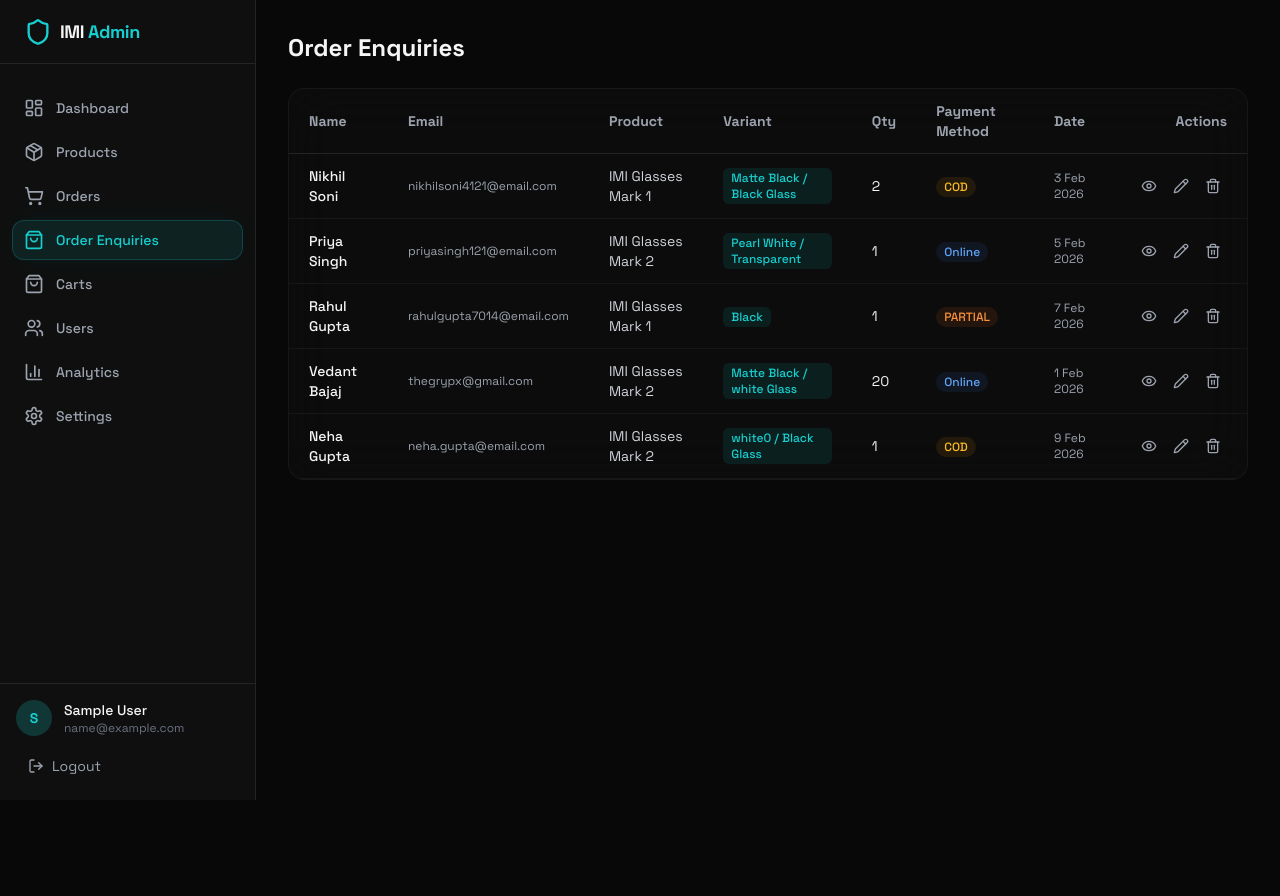
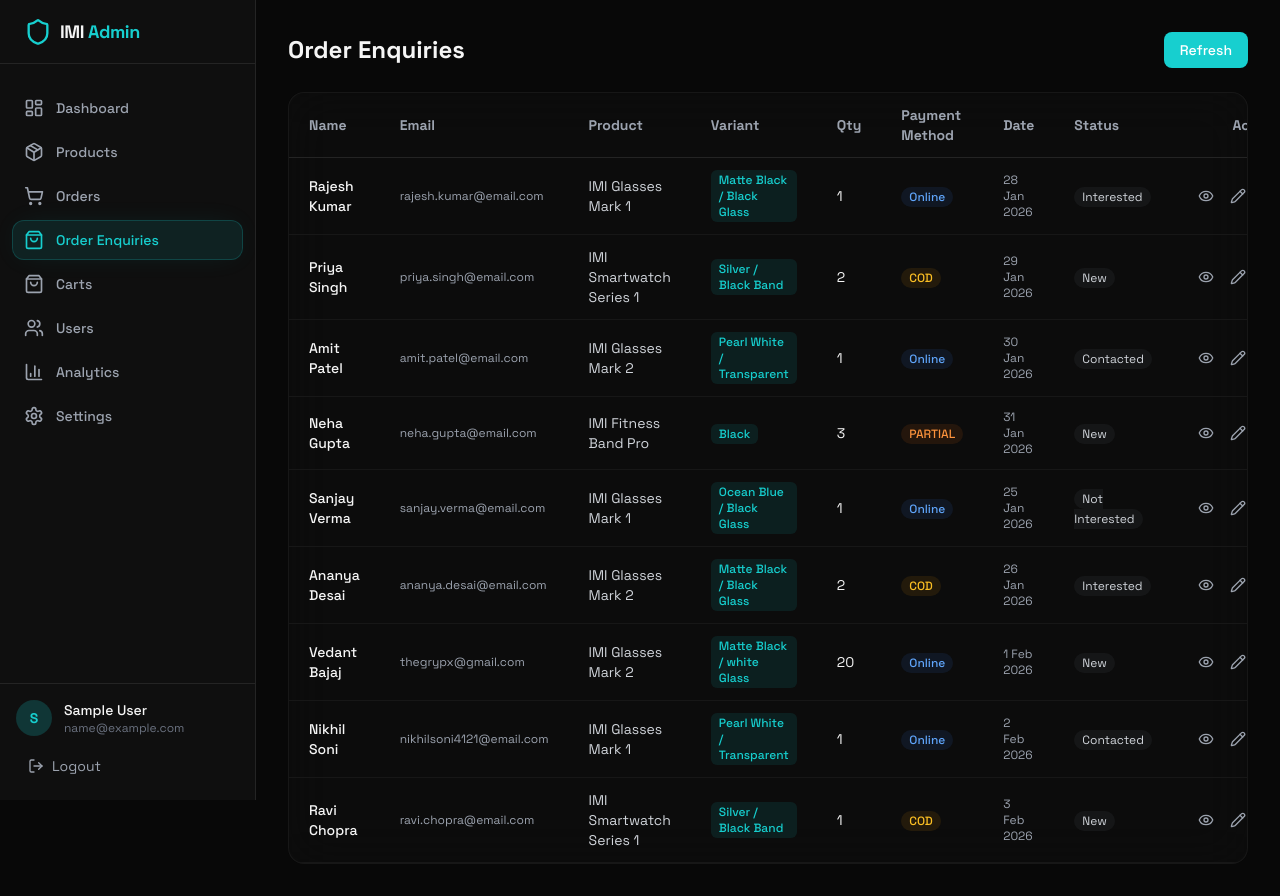
Before and after one commit to AyushiAselea/imi_admin, a React (Vite) app: page /admin/order-enquiries in a window 1280 px wide. Before the commit the page ends 800 px from the top, so only its background shows below. Built offline with nearby package versions, Linux system fonts and the light colour scheme; no server answers; sample sign-in values are in the browser's storage; the HTML template or start-up script is replaced by a standard one.

Commit message:
orderenqiery

```diff
--- a/src/pages/OrderEnquiryPage.tsx
+++ b/src/pages/OrderEnquiryPage.tsx
@@ -1,52 +1,101 @@
-import React, { useState } from "react";
+import React, { useState, useEffect } from "react";
 import { Eye, Pencil, Trash2, X, Save } from "lucide-react";
 import toast from "react-hot-toast";
 
 interface OrderEnquiry {
-  id: string;
+  _id?: string;
+  id?: string;
   name: string;
   email: string;
   product: string;
-  variant: string;
-  quantity: number;
+  variant?: string;
+  quantity?: number;
   paymentMethod: string;
   date: string;
+  status?: string;
+  notes?: string;
+  glasses?: string;
+  heardAbout?: string;
 }
 
-const initialEnquiries: OrderEnquiry[] = [
+const API_URL = "https://imi-backend-s85v.onrender.com/api";
 
+const staticEnquiries: OrderEnquiry[] = [
   {
-    id: "ENQ002",
-    name: "Nikhil Soni",
-    email: "nikhilsoni4121@email.com",
+    _id: "STATIC001",
+    id: "STATIC001",
+    name: "Rajesh Kumar",
+    email: "rajesh.kumar@email.com",
     product: "IMI Glasses Mark 1",
     variant: "Matte Black / Black Glass",
+    quantity: 1,
+    paymentMethod: "Online",
+    date: "2026-01-28",
+    status: "Interested",
+  },
+  {
+    _id: "STATIC002",
+    id: "STATIC002",
+    name: "Priya Singh",
+    email: "priya.singh@email.com",
+    product: "IMI Smartwatch Series 1",
+    variant: "Silver / Black Band",
     quantity: 2,
     paymentMethod: "COD",
-    date: "2026-02-03",
+    date: "2026-01-29",
+    status: "New",
   },
   {
-    id: "ENQ003",
-    name: "Priya Singh",
-    email: "priyasingh121@email.com",
+    _id: "STATIC003",
+    id: "STATIC003",
+    name: "Amit Patel",
+    email: "amit.patel@email.com",
     product: "IMI Glasses Mark 2",
     variant: "Pearl White / Transparent",
     quantity: 1,
     paymentMethod: "Online",
-    date: "2026-02-05",
+    date: "2026-01-30",
+    status: "Contacted",
   },
   {
-    id: "ENQ004",
-    name: "Rahul Gupta",
-    email: "rahulgupta7014@email.com",
-    product: "IMI Glasses Mark 1",
+    _id: "STATIC004",
+    id: "STATIC004",
+    name: "Neha Gupta",
+    email: "neha.gupta@email.com",
+    product: "IMI Fitness Band Pro",
     variant: "Black",
-    quantity: 1,
+    quantity: 3,
     paymentMethod: "PARTIAL",
-    date: "2026-02-07",
+    date: "2026-01-31",
+    status: "New",
   },
   {
-    id: "ENQ001",
+    _id: "STATIC005",
+    id: "STATIC005",
+    name: "Sanjay Verma",
+    email: "sanjay.verma@email.com",
+    product: "IMI Glasses Mark 1",
+    variant: "Ocean Blue / Black Glass",
+    quantity: 1,
+    paymentMethod: "Online",
+    date: "2026-01-25",
+    status: "Not Interested",
+  },
+  {
+    _id: "STATIC006",
+    id: "STATIC006",
+    name: "Ananya Desai",
+    email: "ananya.desai@email.com",
+    product: "IMI Glasses Mark 2",
+    variant: "Matte Black / Black Glass",
+    quantity: 2,
+    paymentMethod: "COD",
+    date: "2026-01-26",
+    status: "Interested",
+  },
+  {
+    _id: "STATIC007",
+    id: "STATIC007",
     name: "Vedant Bajaj",
     email: "thegrypx@gmail.com",
     product: "IMI Glasses Mark 2",
@@ -54,21 +103,37 @@ const initialEnquiries: OrderEnquiry[] = [
     quantity: 20,
     paymentMethod: "Online",
     date: "2026-02-01",
+    status: "New",
   },
   {
-    id: "ENQ005",
-    name: "Neha Gupta",
-    email: "neha.gupta@email.com",
-    product: "IMI Glasses Mark 2",
-    variant: "white0 / Black Glass",
+    _id: "STATIC008",
+    id: "STATIC008",
+    name: "Nikhil Soni",
+    email: "nikhilsoni4121@email.com",
+    product: "IMI Glasses Mark 1",
+    variant: "Pearl White / Transparent",
+    quantity: 1,
+    paymentMethod: "Online",
+    date: "2026-02-02",
+    status: "Contacted",
+  },
+  {
+    _id: "STATIC009",
+    id: "STATIC009",
+    name: "Ravi Chopra",
+    email: "ravi.chopra@email.com",
+    product: "IMI Smartwatch Series 1",
+    variant: "Silver / Black Band",
     quantity: 1,
     paymentMethod: "COD",
-    date: "2026-02-09",
+    date: "2026-02-03",
+    status: "New",
   },
 ];
 
 const OrderEnquiryPage: React.FC = () => {
-  const [enquiries, setEnquiries] = useState<OrderEnquiry[]>(initialEnquiries);
+  const [enquiries, setEnquiries] = useState<OrderEnquiry[]>(staticEnquiries);
+  const [loading, setLoading] = useState(false);
   const [selected, setSelected] = useState<OrderEnquiry | null>(null);
   const [editTarget, setEditTarget] = useState<OrderEnquiry | null>(null);
   const [editForm, setEditForm] = useState({
@@ -79,9 +144,49 @@ const OrderEnquiryPage: React.FC = () => {
     quantity: "",
     paymentMethod: "",
     date: "",
+    status: "",
+    notes: "",
   });
   const [saving, setSaving] = useState(false);
   const [deletingId, setDeletingId] = useState<string | null>(null);
+
+  // Fetch enquiries from API on mount
+  useEffect(() => {
+    // Show static data immediately
+    setEnquiries(staticEnquiries);
+    // Then fetch and append dynamic data
+    fetchEnquiries();
+  }, []);
+
+  const fetchEnquiries = async () => {
+    setLoading(true);
+    try {
+      const response = await fetch(`${API_URL}/enquiries`);
+      if (!response.ok) {
+        throw new Error(`API error: ${response.status}`);
+      }
+      const data = await response.json();
+      // Map MongoDB _id to id for compatibility
+      const formattedData = data.map((enquiry: any) => ({
+        ...enquiry,
+        id: enquiry._id || enquiry.id,
+        date: enquiry.date ? new Date(enquiry.date).toISOString().split("T")[0] : new Date().toISOString().split("T")[0],
+      }));
+      // Combine static data with dynamic data (static first, then dynamic)
+      const combinedData = [...staticEnquiries, ...formattedData];
+      setEnquiries(combinedData);
+      if (formattedData.length > 0) {
+        toast.success(`Loaded ${formattedData.length} new submissions`);
+      }
+    } catch (error) {
+      console.error("Error fetching enquiries:", error);
+      // If API fails, show static data only
+      setEnquiries(staticEnquiries);
+      toast.error("Failed to load from server, showing sample data only");
+    } finally {
+      setLoading(false);
+    }
+  };
 
   const openEdit = (enquiry: OrderEnquiry) => {
     setEditTarget(enquiry);
@@ -89,10 +194,12 @@ const OrderEnquiryPage: React.FC = () => {
       name: enquiry.name,
       email: enquiry.email,
       product: enquiry.product,
-      variant: enquiry.variant,
-      quantity: String(enquiry.quantity),
+      variant: enquiry.variant || "",
+      quantity: String(enquiry.quantity || 1),
       paymentMethod: enquiry.paymentMethod,
       date: enquiry.date,
+      status: enquiry.status || "New",
+      notes: enquiry.notes || "",
     });
   };
 
@@ -104,8 +211,11 @@ const OrderEnquiryPage: React.FC = () => {
     }
     setSaving(true);
     try {
-      const updatedEnquiry: OrderEnquiry = {
-        ...editTarget,
+      const enquiryId = editTarget._id || editTarget.id;
+      const response = await fetch(`${API_URL}/enquiries/${enquiryId}`, {
+        method: "PUT",
+        headers: { "Content-Type": "application/json" },
+        body: JSON.stringify({
           name: editForm.name,
           email: editForm.email,
           product: editForm.product,
@@ -113,38 +223,70 @@ const OrderEnquiryPage: React.FC = () => {
           quantity: Number(editForm.quantity),
           paymentMethod: editForm.paymentMethod,
           date: editForm.date,
+          status: editForm.status,
+          notes: editForm.notes,
+        }),
+      });
+
+      if (!response.ok) {
+        throw new Error(`API error: ${response.status}`);
+      }
+
+      const updatedData = await response.json();
+      const updatedEnquiry = {
+        ...updatedData.enquiry,
+        id: updatedData.enquiry._id,
+        date: new Date(updatedData.enquiry.date).toISOString().split("T")[0],
       };
+
       setEnquiries((prev) =>
         prev.map((e) => (e.id === editTarget.id ? updatedEnquiry : e))
       );
       if (selected?.id === editTarget.id) setSelected(updatedEnquiry);
-      toast.success("Enquiry updated");
+      toast.success("Enquiry updated successfully");
       setEditTarget(null);
-    } catch {
-      toast.error("Update failed");
+    } catch (error) {
+      console.error("Error updating enquiry:", error);
+      toast.error("Failed to update enquiry");
     } finally {
       setSaving(false);
     }
   };
 
-  const deleteEnquiry = (id: string) => {
+  const deleteEnquiry = async (id: string) => {
     if (!confirm("Delete this enquiry? This cannot be undone.")) return;
     setDeletingId(id);
     try {
+      const response = await fetch(`${API_URL}/enquiries/${id}`, {
+        method: "DELETE",
+      });
+
+      if (!response.ok) {
+        throw new Error(`API error: ${response.status}`);
+      }
+
       setEnquiries((prev) => prev.filter((e) => e.id !== id));
       if (selected?.id === id) setSelected(null);
-      toast.success("Enquiry deleted");
+      toast.success("Enquiry deleted successfully");
+    } catch (error) {
+      console.error("Error deleting enquiry:", error);
+      toast.error("Failed to delete enquiry");
     } finally {
       setDeletingId(null);
     }
   };
 
-  const fmtDate = (d: string) =>
-    new Date(d).toLocaleDateString("en-IN", {
+  const fmtDate = (d: string) => {
+    try {
+      return new Date(d).toLocaleDateString("en-IN", {
         day: "numeric",
         month: "short",
         year: "numeric",
       });
+    } catch {
+      return d;
+    }
+  };
 
   const INPUT =
     "w-full px-3 py-2 rounded-xl bg-surface border border-surface-border text-white text-sm focus:outline-none focus:border-brand/50";
@@ -158,11 +300,24 @@ const OrderEnquiryPage: React.FC = () => {
 
   return (
     <div>
-      <h1 className="text-2xl font-bold mb-6">Order Enquiries</h1>
+      <div className="flex items-center justify-between mb-6">
+        <h1 className="text-2xl font-bold">Order Enquiries</h1>
+        <button
+          onClick={fetchEnquiries}
+          disabled={loading}
+          className="px-4 py-2 rounded-lg bg-brand hover:opacity-90 text-white text-sm font-medium transition-opacity disabled:opacity-50"
+        >
+          {loading ? "Loading..." : "Refresh"}
+        </button>
+      </div>
 
-      {enquiries.length === 0 ? (
+      {loading ? (
+        <div className="flex justify-center items-center h-40">
+          <div className="w-8 h-8 border-4 border-brand border-t-transparent rounded-full animate-spin" />
+        </div>
+      ) : enquiries.length === 0 ? (
         <div className="glass rounded-2xl p-10 text-center text-gray-500">
-          No enquiries yet.
+          No enquiries yet. Check back later or ensure the backend is running.
         </div>
       ) : (
         <div className="overflow-x-auto glass rounded-2xl">
@@ -176,6 +331,7 @@ const OrderEnquiryPage: React.FC = () => {
                 <th className="px-5 py-3">Qty</th>
                 <th className="px-5 py-3">Payment Method</th>
                 <th className="px-5 py-3">Date</th>
+                <th className="px-5 py-3">Status</th>
                 <th className="px-5 py-3 text-right">Actions</th>
               </tr>
             </thead>
@@ -190,14 +346,14 @@ const OrderEnquiryPage: React.FC = () => {
                   <td className="px-5 py-3 text-gray-300">{e.product}</td>
                   <td className="px-5 py-3">
                     <span className="inline-block px-2 py-0.5 rounded-md bg-brand/10 text-brand text-xs font-medium">
-                      {e.variant}
+                      {e.variant || "-"}
                     </span>
                   </td>
-                  <td className="px-5 py-3">{e.quantity}</td>
+                  <td className="px-5 py-3">{e.quantity || 1}</td>
                   <td className="px-5 py-3">
                     <span
                       className={`px-2 py-0.5 rounded-full text-xs font-medium ${
-                        methodColors[e.paymentMethod] || ""
+                        methodColors[e.paymentMethod] || "bg-gray-500/10 text-gray-400"
                       }`}
                     >
                       {e.paymentMethod}
@@ -205,6 +361,11 @@ const OrderEnquiryPage: React.FC = () => {
                   </td>
                   <td className="px-5 py-3 text-gray-400 text-xs">
                     {fmtDate(e.date)}
+                  </td>
+                  <td className="px-5 py-3">
+                    <span className="text-xs bg-gray-500/10 text-gray-300 px-2 py-0.5 rounded-full">
+                      {e.status || "New"}
+                    </span>
                   </td>
                   <td className="px-5 py-3 text-right">
                     <div className="flex items-center justify-end gap-1">
@@ -223,7 +384,7 @@ const OrderEnquiryPage: React.FC = () => {
                         <Pencil className="w-4 h-4" />
                       </button>
                       <button
-                        onClick={() => deleteEnquiry(e.id)}
+                        onClick={() => deleteEnquiry(e.id || e._id || "")}
                         disabled={deletingId === e.id}
                         title="Delete"
                         className="p-1.5 rounded-lg hover:bg-surface-hover text-gray-400 hover:text-red-400 transition-colors disabled:opacity-40"
@@ -268,7 +429,7 @@ const OrderEnquiryPage: React.FC = () => {
               <div className="grid grid-cols-2 gap-3">
                 <div>
                   <span className="text-gray-500">Enquiry ID</span>
-                  <p className="font-mono text-xs">{selected.id}</p>
+                  <p className="font-mono text-xs">{selected._id || selected.id}</p>
                 </div>
                 <div>
                   <span className="text-gray-500">Date</span>
@@ -281,6 +442,14 @@ const OrderEnquiryPage: React.FC = () => {
                 <div>
                   <span className="text-gray-500">Email</span>
                   <p className="break-all text-xs">{selected.email}</p>
+                </div>
+                <div>
+                  <span className="text-gray-500">Status</span>
+                  <p>
+                    <span className="px-2 py-0.5 rounded-full text-xs font-medium bg-gray-500/10 text-gray-300">
+                      {selected.status || "New"}
+                    </span>
+                  </p>
                 </div>
                 <div>
                   <span className="text-gray-500">Payment Method</span>
@@ -304,14 +473,28 @@ const OrderEnquiryPage: React.FC = () => {
                 <div>
                   <span className="text-gray-500 text-xs">Variant</span>
                   <p className="inline-block mt-1 px-2 py-0.5 rounded-md bg-brand/10 text-brand text-xs font-medium">
-                    {selected.variant}
+                    {selected.variant || "-"}
                   </p>
                 </div>
                 <div>
                   <span className="text-gray-500 text-xs">Quantity</span>
-                  <p className="font-medium">{selected.quantity}</p>
+                  <p className="font-medium">{selected.quantity || 1}</p>
                 </div>
               </div>
+
+              {selected.heardAbout && (
+                <div className="rounded-xl bg-surface/50 border border-surface-border/50 p-3">
+                  <span className="text-gray-500 text-xs">How did you hear about us?</span>
+                  <p className="font-medium">{selected.heardAbout}</p>
+                </div>
+              )}
+
+              {selected.notes && (
+                <div className="rounded-xl bg-surface/50 border border-surface-border/50 p-3">
+                  <span className="text-gray-500 text-xs">Notes</span>
+                  <p className="font-medium text-gray-300">{selected.notes}</p>
+                </div>
+              )}
             </div>
           </div>
         </div>
@@ -324,7 +507,7 @@ const OrderEnquiryPage: React.FC = () => {
             <div className="flex items-center justify-between mb-5">
               <div>
                 <h2 className="text-lg font-bold">Edit Enquiry</h2>
-                <p className="text-xs text-gray-500 font-mono">{editTarget.id}</p>
+                <p className="text-xs text-gray-500 font-mono">{editTarget._id || editTarget.id}</p>
               </div>
               <button
                 onClick={() => setEditTarget(null)}
@@ -427,6 +610,35 @@ const OrderEnquiryPage: React.FC = () => {
                 />
               </div>
 
+              <div>
+                <label className={LABEL}>Status</label>
+                <select
+                  value={editForm.status}
+                  onChange={(e) =>
+                    setEditForm((f) => ({ ...f, status: e.target.value }))
+                  }
+                  className={INPUT}
+                >
+                  <option value="New">New</option>
+                  <option value="Contacted">Contacted</option>
+                  <option value="Interested">Interested</option>
+                  <option value="Not Interested">Not Interested</option>
+                  <option value="Closed">Closed</option>
+                </select>
+              </div>
+
+              <div>
+                <label className={LABEL}>Notes</label>
+                <textarea
+                  value={editForm.notes}
+                  onChange={(e) =>
+                    setEditForm((f) => ({ ...f, notes: e.target.value }))
+                  }
+                  className={INPUT}
+                  rows={3}
+                />
+              </div>
+
               <div className="flex gap-3 pt-2">
                 <button
                   onClick={() => setEditTarget(null)}
```
Lines whose indentation alone changed are shown as unchanged.
